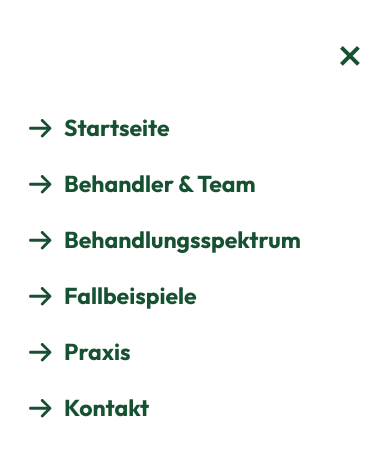
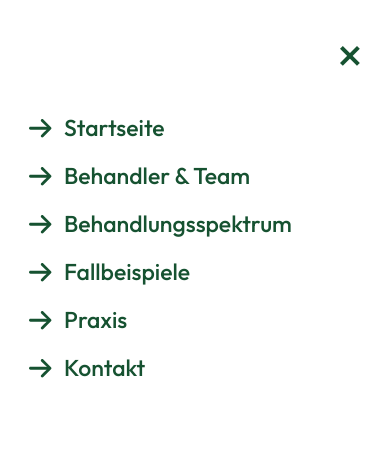
Before and after one commit to mstnwl/geradezaehne, a Next.js app: page / in a window 390 px wide. Both pictures are taken after a click on the button "Menü". Shown: the top 456 px of the page. Built offline with nearby package versions, Linux system fonts and the light colour scheme.

Commit message:
fix: tighten the mobile menu and split the action bar
Use Outfit Medium for the mobile menu, with less space between the rows.
On small screens the phone and Termin buchen each take half of the green bar.

```diff
--- a/app/globals.css
+++ b/app/globals.css
@@ -12,7 +12,7 @@
 
   --text-menu: 1.4375rem;
   --text-menu--line-height: 1.5rem;
-  --text-menu--font-weight: 700;
+  --text-menu--font-weight: 500;
 
   --spacing-header: 7rem;
   --spacing-bar: 3rem;
@@ -22,6 +22,7 @@
   --spacing-icon: 1.5rem;
   --spacing-icon-lg: 2rem;
   --spacing-pair: 0.5rem;
+  --spacing-menu: 1rem;
 
   --max-width-column: 75rem;
 }
--- a/app/layout.tsx
+++ b/app/layout.tsx
@@ -5,7 +5,7 @@ import "./globals.css";
 
 const outfit = Outfit({
   subsets: ["latin"],
-  weight: ["400", "700"],
+  weight: ["400", "500"],
 });
 
 export const metadata: Metadata = {
--- a/components/header/sub-header.tsx
+++ b/components/header/sub-header.tsx
@@ -2,15 +2,15 @@ import Image from "next/image";
 
 export function SubHeader() {
   return (
-    <div className="bg-accent px-gutter text-ink">
-      <div className="mx-auto flex h-bar max-w-column items-center justify-center lg:justify-between">
+    <div className="bg-accent text-ink lg:px-gutter">
+      <div className="flex h-bar items-center lg:mx-auto lg:max-w-column lg:justify-between">
         <p className="hidden text-nav lg:block">
           Sprechzeiten heute: 8.30 – 12:00 Uhr und 13.00 – 17.00 Uhr
         </p>
-        <div className="flex items-center gap-gutter">
+        <div className="grid h-full w-full grid-cols-2 items-center lg:flex lg:w-auto lg:gap-gutter">
           <a
             href="tel:+496131227266"
-            className="inline-flex items-center gap-pair text-nav"
+            className="flex items-center justify-center gap-pair text-nav whitespace-nowrap"
           >
             <Image
               src="/Icon24_Phone.svg"
@@ -22,7 +22,10 @@ export function SubHeader() {
             />
             06131 227266
           </a>
-          <a href="#" className="inline-flex items-center gap-pair text-nav">
+          <a
+            href="#"
+            className="flex items-center justify-center gap-pair text-nav whitespace-nowrap"
+          >
             <Image
               src="/Icon24_Calendar.svg"
               alt=""
--- a/components/header/top-navigation.tsx
+++ b/components/header/top-navigation.tsx
@@ -63,7 +63,7 @@ export function TopNavigation({ open, onClose }: TopNavigationProps) {
           </div>
           <nav
             aria-label="Menü"
-            className="mx-auto flex max-w-column flex-col gap-gutter"
+            className="mx-auto flex max-w-column flex-col gap-menu"
           >
             {menuLinks.map((label) => (
               <Link
```
